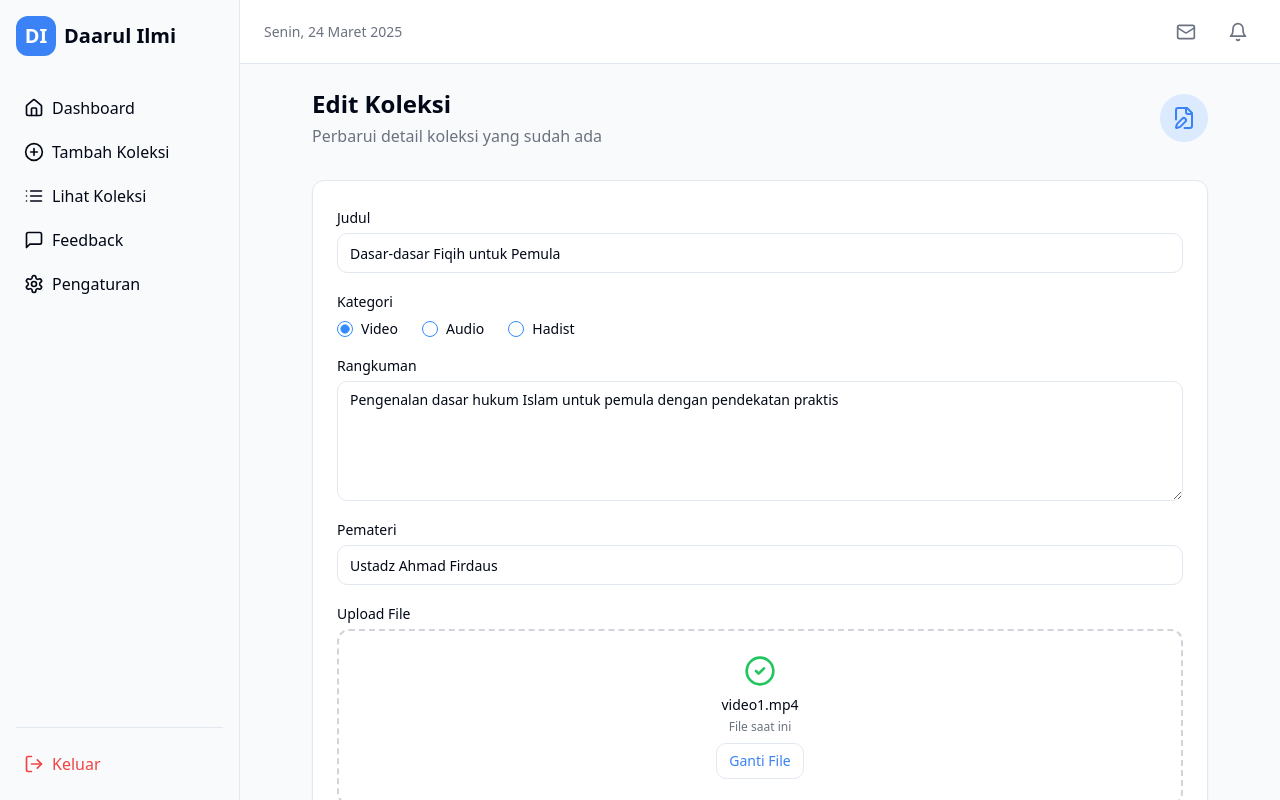
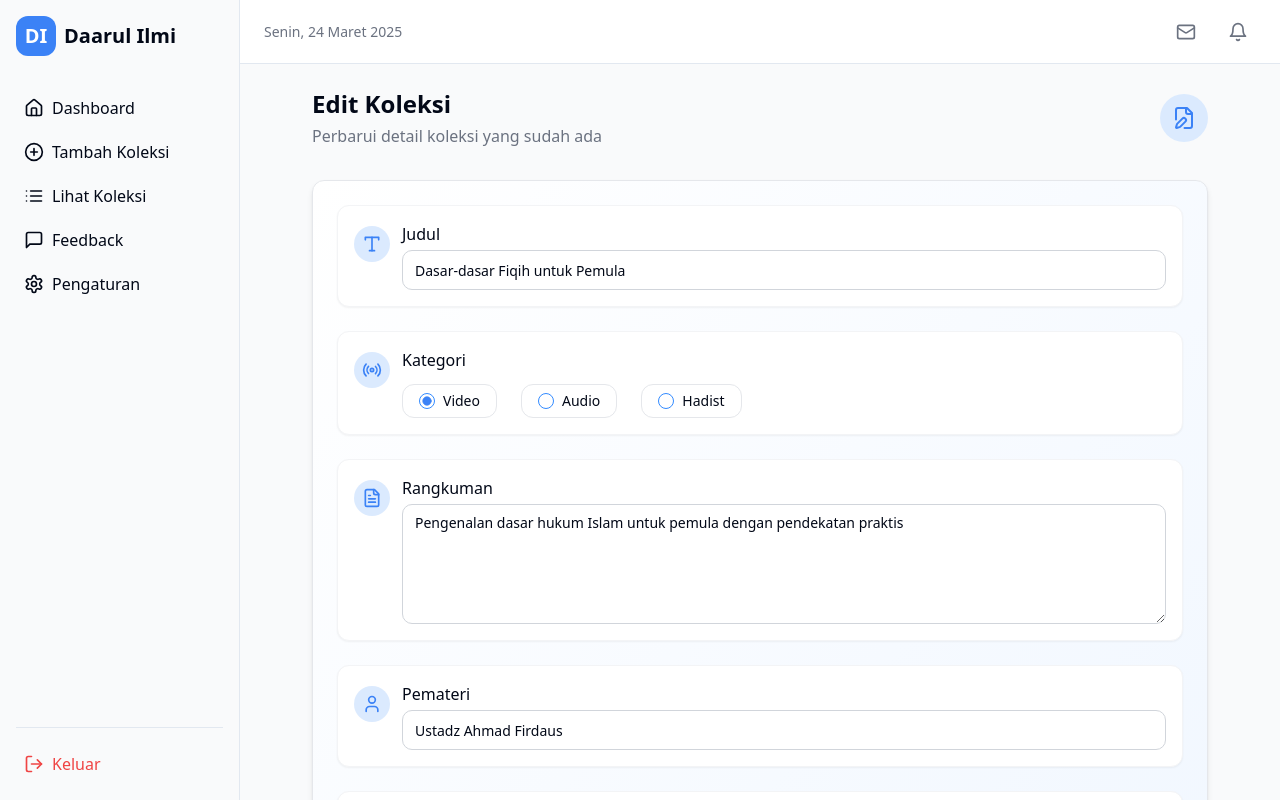
Before and after one commit to aprilita-ls/ilmi-collection-manager, a React (Vite) app: page /edit-koleksi/1 in a window 1280 px wide. Built offline with nearby package versions, Linux system fonts and the light colour scheme.

Commit message:
Refactor: Improve form styling
Improve the styling of the form fields in the "Tambah Koleksi" and "Edit Koleksi" pages to enhance visual appeal.

```diff
--- a/src/pages/EditKoleksi.tsx
+++ b/src/pages/EditKoleksi.tsx
@@ -7,7 +7,11 @@ import {
   FilePenIcon,
   AlertCircle,
   Save,
-  ArrowLeft
+  ArrowLeft,
+  TypeIcon,
+  UserIcon,
+  FileTextIcon,
+  RadioIcon
 } from 'lucide-react';
 import DashboardLayout from '@/components/layout/DashboardLayout';
 import { Card } from '@/components/ui/card';
@@ -227,76 +231,111 @@ const EditKoleksi = () => {
           </div>
         </div>
 
-        <Card className="p-6 border border-gray-200">
+        <Card className="p-6 border border-gray-200 shadow-md bg-gradient-to-br from-white to-blue-50">
           <form onSubmit={handleSubmit} className="space-y-6">
-            <div className="space-y-4">
-              <div>
-                <Label htmlFor="title">Judul</Label>
+            <div className="space-y-6">
+              <div className="bg-white p-4 rounded-lg border border-gray-100 shadow-sm transition-all hover:shadow-md">
+                <div className="flex items-start gap-3">
+                  <div className="bg-blue-100 p-2 rounded-full mt-1">
+                    <TypeIcon className="w-5 h-5 text-daarul-blue" />
+                  </div>
+                  <div className="flex-1">
+                    <Label htmlFor="title" className="text-base font-medium">Judul</Label>
                     <Input
                       id="title"
                       value={title}
                       onChange={(e) => setTitle(e.target.value)}
                       placeholder="Masukkan judul koleksi"
-                  className="mt-1"
+                      className="mt-1 border-gray-300 focus:border-blue-400 focus:ring-blue-300"
                     />
                   </div>
+                </div>
+              </div>
 
-              <div>
-                <Label>Kategori</Label>
+              <div className="bg-white p-4 rounded-lg border border-gray-100 shadow-sm transition-all hover:shadow-md">
+                <div className="flex items-start gap-3">
+                  <div className="bg-blue-100 p-2 rounded-full mt-1">
+                    <RadioIcon className="w-5 h-5 text-daarul-blue" />
+                  </div>
+                  <div className="flex-1">
+                    <Label className="text-base font-medium">Kategori</Label>
                     <RadioGroup
                       value={category}
                       onValueChange={(value) => setCategory(value as "video" | "audio" | "hadist")}
-                  className="flex flex-wrap gap-6 mt-2"
+                      className="flex flex-wrap gap-6 mt-3"
                     >
-                  <div className="flex items-center space-x-2">
-                    <RadioGroupItem value="video" id="video" />
-                    <Label htmlFor="video" className="cursor-pointer">Video</Label>
+                      <div className="flex items-center px-4 py-2 border border-gray-200 rounded-lg hover:bg-blue-50 transition-colors">
+                        <RadioGroupItem value="video" id="video" className="text-daarul-blue" />
+                        <Label htmlFor="video" className="cursor-pointer pl-2">Video</Label>
                       </div>
-                  <div className="flex items-center space-x-2">
-                    <RadioGroupItem value="audio" id="audio" />
-                    <Label htmlFor="audio" className="cursor-pointer">Audio</Label>
+                      <div className="flex items-center px-4 py-2 border border-gray-200 rounded-lg hover:bg-blue-50 transition-colors">
+                        <RadioGroupItem value="audio" id="audio" className="text-daarul-blue" />
+                        <Label htmlFor="audio" className="cursor-pointer pl-2">Audio</Label>
                       </div>
-                  <div className="flex items-center space-x-2">
-                    <RadioGroupItem value="hadist" id="hadist" />
-                    <Label htmlFor="hadist" className="cursor-pointer">Hadist</Label>
+                      <div className="flex items-center px-4 py-2 border border-gray-200 rounded-lg hover:bg-blue-50 transition-colors">
+                        <RadioGroupItem value="hadist" id="hadist" className="text-daarul-blue" />
+                        <Label htmlFor="hadist" className="cursor-pointer pl-2">Hadist</Label>
                       </div>
                     </RadioGroup>
                   </div>
+                </div>
+              </div>
 
-              <div>
-                <Label htmlFor="summary">Rangkuman</Label>
+              <div className="bg-white p-4 rounded-lg border border-gray-100 shadow-sm transition-all hover:shadow-md">
+                <div className="flex items-start gap-3">
+                  <div className="bg-blue-100 p-2 rounded-full mt-1">
+                    <FileTextIcon className="w-5 h-5 text-daarul-blue" />
+                  </div>
+                  <div className="flex-1">
+                    <Label htmlFor="summary" className="text-base font-medium">Rangkuman</Label>
                     <Textarea
                       id="summary"
                       value={summary}
                       onChange={(e) => setSummary(e.target.value)}
                       placeholder="Masukkan rangkuman singkat tentang koleksi ini"
-                  className="mt-1 min-h-[120px]"
+                      className="mt-1 min-h-[120px] border-gray-300 focus:border-blue-400 focus:ring-blue-300"
                     />
                   </div>
+                </div>
+              </div>
 
-              <div>
-                <Label htmlFor="presenter">Pemateri</Label>
+              <div className="bg-white p-4 rounded-lg border border-gray-100 shadow-sm transition-all hover:shadow-md">
+                <div className="flex items-start gap-3">
+                  <div className="bg-blue-100 p-2 rounded-full mt-1">
+                    <UserIcon className="w-5 h-5 text-daarul-blue" />
+                  </div>
+                  <div className="flex-1">
+                    <Label htmlFor="presenter" className="text-base font-medium">Pemateri</Label>
                     <Input
                       id="presenter"
                       value={presenter}
                       onChange={(e) => setPresenter(e.target.value)}
                       placeholder="Masukkan nama pemateri"
-                  className="mt-1"
+                      className="mt-1 border-gray-300 focus:border-blue-400 focus:ring-blue-300"
                     />
                   </div>
+                </div>
+              </div>
 
-              <div>
-                <Label>Upload File</Label>
+              <div className="bg-white p-4 rounded-lg border border-gray-100 shadow-sm transition-all hover:shadow-md">
+                <div className="flex items-start gap-3">
+                  <div className="bg-blue-100 p-2 rounded-full mt-1">
+                    <Upload className="w-5 h-5 text-daarul-blue" />
+                  </div>
+                  <div className="flex-1">
+                    <Label className="text-base font-medium">Upload File</Label>
                     {fileError && (
                       <Alert variant="destructive" className="mb-3 py-2">
                         <AlertCircle className="h-4 w-4" />
                         <AlertDescription className="text-sm">{fileError}</AlertDescription>
                       </Alert>
                     )}
-                <div className="mt-1 border-2 border-dashed border-gray-300 rounded-lg p-6 text-center">
+                    <div className="mt-2 border-2 border-dashed border-gray-300 rounded-lg p-6 text-center bg-gray-50 hover:bg-gray-100 transition-colors">
                       {file ? (
                         <div className="flex flex-col items-center">
-                      <CheckCircle2 className="h-8 w-8 text-green-500 mb-2" />
+                          <div className="w-16 h-16 rounded-full bg-green-100 flex items-center justify-center mb-2">
+                            <CheckCircle2 className="h-8 w-8 text-green-500" />
+                          </div>
                           <p className="text-sm font-medium">{file.name}</p>
                           <p className="text-xs text-gray-500 mt-1">
                             {(file.size / 1024 / 1024).toFixed(2)} MB
@@ -313,7 +352,9 @@ const EditKoleksi = () => {
                         </div>
                       ) : currentFileName ? (
                         <div className="flex flex-col items-center">
-                      <CheckCircle2 className="h-8 w-8 text-green-500 mb-2" />
+                          <div className="w-16 h-16 rounded-full bg-green-100 flex items-center justify-center mb-2">
+                            <CheckCircle2 className="h-8 w-8 text-green-500" />
+                          </div>
                           <p className="text-sm font-medium">{currentFileName}</p>
                           <p className="text-xs text-gray-500 mt-1">File saat ini</p>
                           <div className="flex gap-2 mt-2">
@@ -321,7 +362,7 @@ const EditKoleksi = () => {
                               type="button"
                               variant="outline"
                               size="sm"
-                          className="text-blue-500"
+                              className="text-blue-500 border-blue-200 hover:bg-blue-50"
                               onClick={() => document.getElementById('fileUpload')?.click()}
                             >
                               Ganti File
@@ -337,7 +378,9 @@ const EditKoleksi = () => {
                         </div>
                       ) : (
                         <label className="flex flex-col items-center cursor-pointer">
-                      <Upload className="h-8 w-8 text-gray-400 mb-2" />
+                          <div className="w-16 h-16 rounded-full bg-blue-100 flex items-center justify-center mb-2">
+                            <Upload className="h-8 w-8 text-daarul-blue" />
+                          </div>
                           <span className="text-sm font-medium">Klik untuk upload atau drag and drop</span>
                           <span className="text-xs text-gray-500 mt-1">
                             {getFileTypeDescription()}
@@ -353,13 +396,15 @@ const EditKoleksi = () => {
                     </div>
                   </div>
                 </div>
+              </div>
+            </div>
 
             <div className="flex justify-between pt-4">
               <Button
                 type="button"
                 variant="outline"
                 onClick={() => navigate('/lihat-koleksi')}
-                className="px-6 flex items-center gap-2"
+                className="px-6 flex items-center gap-2 border-gray-300 hover:bg-gray-100"
               >
                 <ArrowLeft className="h-4 w-4" />
                 Kembali
@@ -367,7 +412,7 @@ const EditKoleksi = () => {
 
               <Button
                 type="submit"
-                className="px-6 flex items-center gap-2"
+                className="px-8 py-2 rounded-lg bg-daarul-blue hover:bg-blue-600 transition-colors flex items-center gap-2"
                 disabled={isSubmitting}
               >
                 <Save className="h-4 w-4" />
```
Also changed, not shown: src/pages/TambahKoleksi.tsx (+74 -30 lines). Lines whose indentation alone changed are shown as unchanged.
